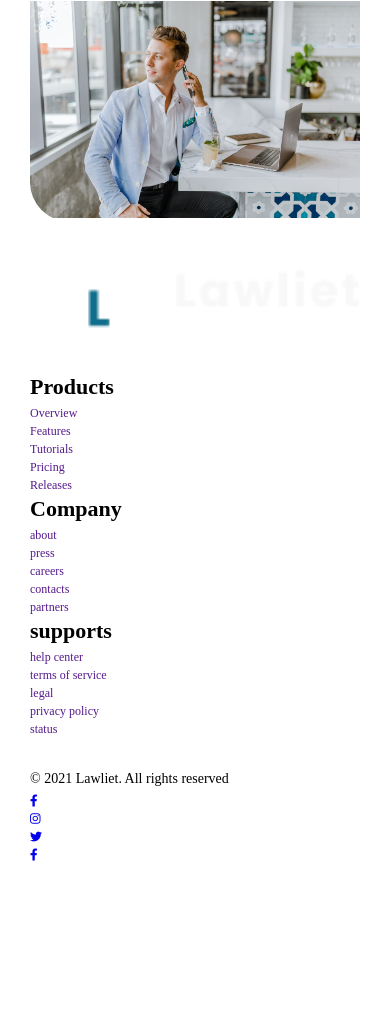
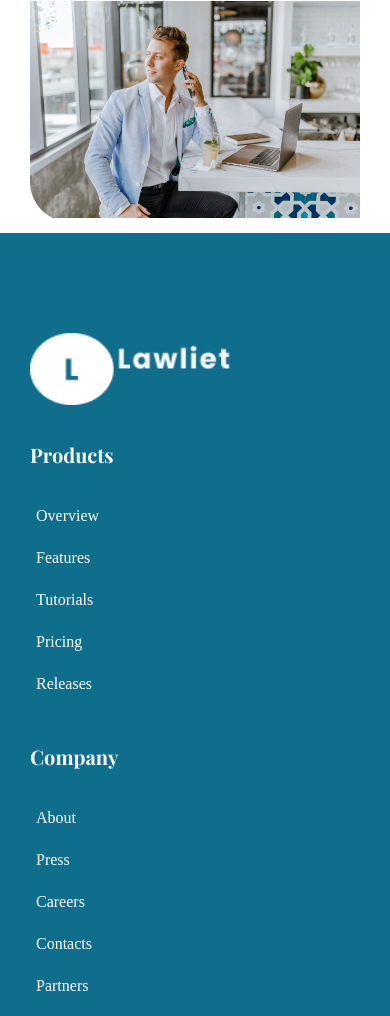
Before and after one commit to Bipul38/lawyer_portfolio, a website: page index.html in a window 390 px wide. Shown: the part 4971-5987 px from the top of the page. Before the commit the page ends 5849 px from the top, so only its background shows below. Drawn offline with nearby package versions, Linux system fonts and the light colour scheme; a web font is replaced by a local one.

Commit message:
css part updated

```diff
--- a/assets/styles/app.css
+++ b/assets/styles/app.css
@@ -15,7 +15,7 @@
   src: url("../fonts/poppins/Poppins-Regular.ttf");
 }
 :root {
-  --border: 1px solid red;
+  --border:red;
   --brand_light: #0F6E8C;
   --brand_deep: #05546D;
   --gray: #8B8C8C;
@@ -257,6 +257,7 @@ nav ul {
   display: flex;
   gap: 55px;
   justify-content: center;
+  z-index: 9;
 }
 nav ul li {
   list-style: none;
@@ -279,6 +280,10 @@ nav ul li a {
 }
 nav ul li a.active, nav ul li a:hover {
   font-weight: 800;
+  background-color: var(--brand_light);
+  padding: 5px 12px;
+  color: var(--white);
+  border-radius: 2px;
 }
 
 @media (min-width: 0px) and (max-width: 991.99px) {
@@ -306,7 +311,80 @@ nav ul li a.active, nav ul li a:hover {
   nav ul.active {
     display: block;
   }
+  nav ul li {
+    margin-bottom: 15px;
+  }
+  nav ul li a {
+    font-size: 17px;
+  }
 }
+#top_footer {
+  background-color: var(--brand_light);
+}
+#top_footer .top_footer_content {
+  padding: 85px 0px;
+  display: flex;
+  flex-wrap: wrap;
+  gap: 30px;
+}
+#top_footer .top_footer_content .logo {
+  width: 200px;
+}
+#top_footer .top_footer_content .footer_links {
+  width: 200px;
+}
+#top_footer .top_footer_content .footer_links .footer_link_heading {
+  color: var(--white);
+  font-size: 20px;
+  margin-bottom: 30px;
+  font-weight: 500;
+  text-transform: capitalize;
+  font-family: var(--play_fair);
+}
+#top_footer .top_footer_content .footer_links .link_list li {
+  margin-bottom: 12px;
+}
+#top_footer .top_footer_content .footer_links .link_list li a {
+  color: var(--white);
+  font-size: 16px;
+  text-transform: capitalize;
+  display: block;
+  padding: 6px;
+}
+#top_footer .top_footer_content .footer_links .link_list li a:hover {
+  background-color: var(--brand_deep);
+}
+
+#bottom_footer {
+  background-color: var(--brand_deep);
+  padding: 22px 0px;
+}
+#bottom_footer .bottom_footer_content {
+  display: flex;
+  flex-wrap: wrap;
+  gap: 30px;
+  justify-content: space-between;
+}
+#bottom_footer .bottom_footer_content .left p {
+  color: var(--white);
+  font-size: 14px;
+  line-height: 20px;
+}
+#bottom_footer .bottom_footer_content .right .social_links {
+  display: flex;
+  gap: 5px;
+}
+#bottom_footer .bottom_footer_content .right .social_links li a i {
+  display: inline-block;
+  height: 25px;
+  width: 25px;
+  border-radius: 50%;
+  line-height: 25px;
+  text-align: center;
+  background-color: var(--brand_light);
+  color: var(--white);
+}
+
 #banner .banner_content {
   display: grid;
   grid-template-columns: 735px 1fr;
@@ -730,10 +808,10 @@ nav ul li a.active, nav ul li a:hover {
 }
 #complex_question .complex_question_content .right .img {
   height: 100%;
-  overflow-x: hidden;
+  overflow: hidden;
 }
 #complex_question .complex_question_content .right .img img {
-  height: 400px;
+  height: 395px;
   border-bottom-left-radius: 40px;
   margin-top: -8px;
   position: relative;
```
Also changed, not shown: 1 other file.
